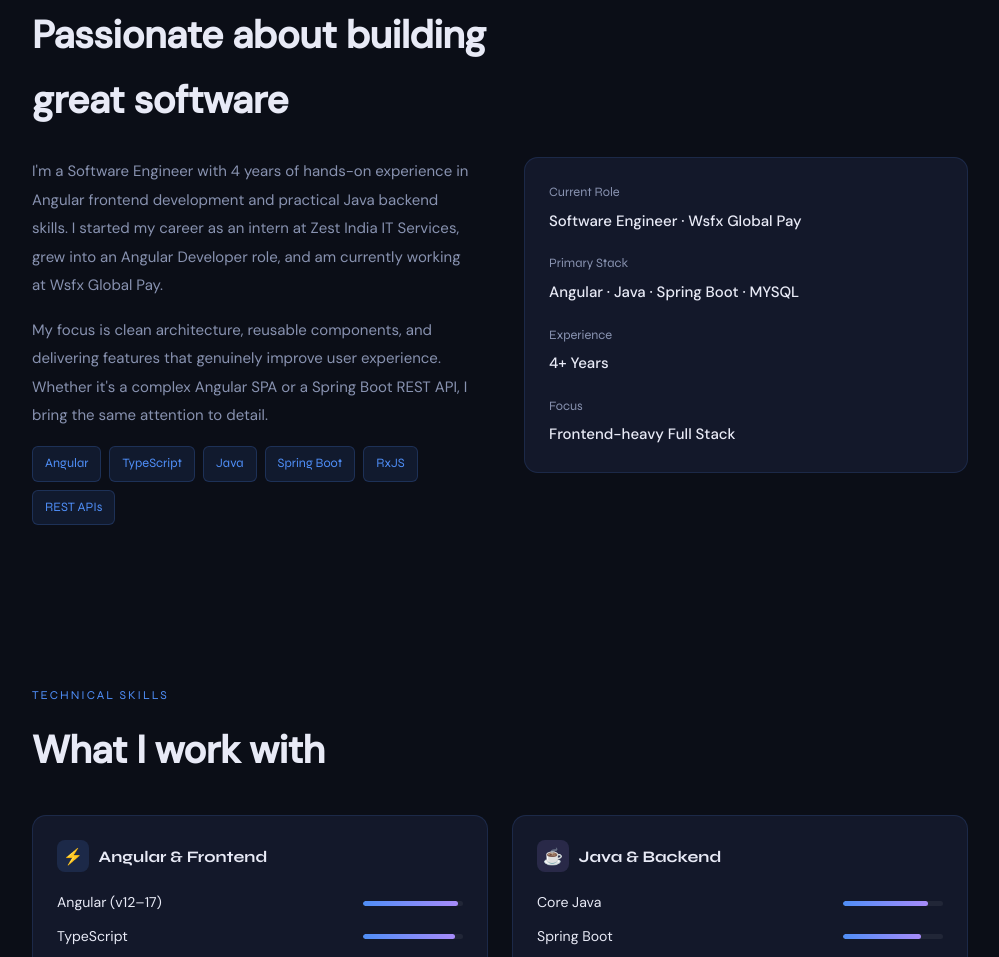
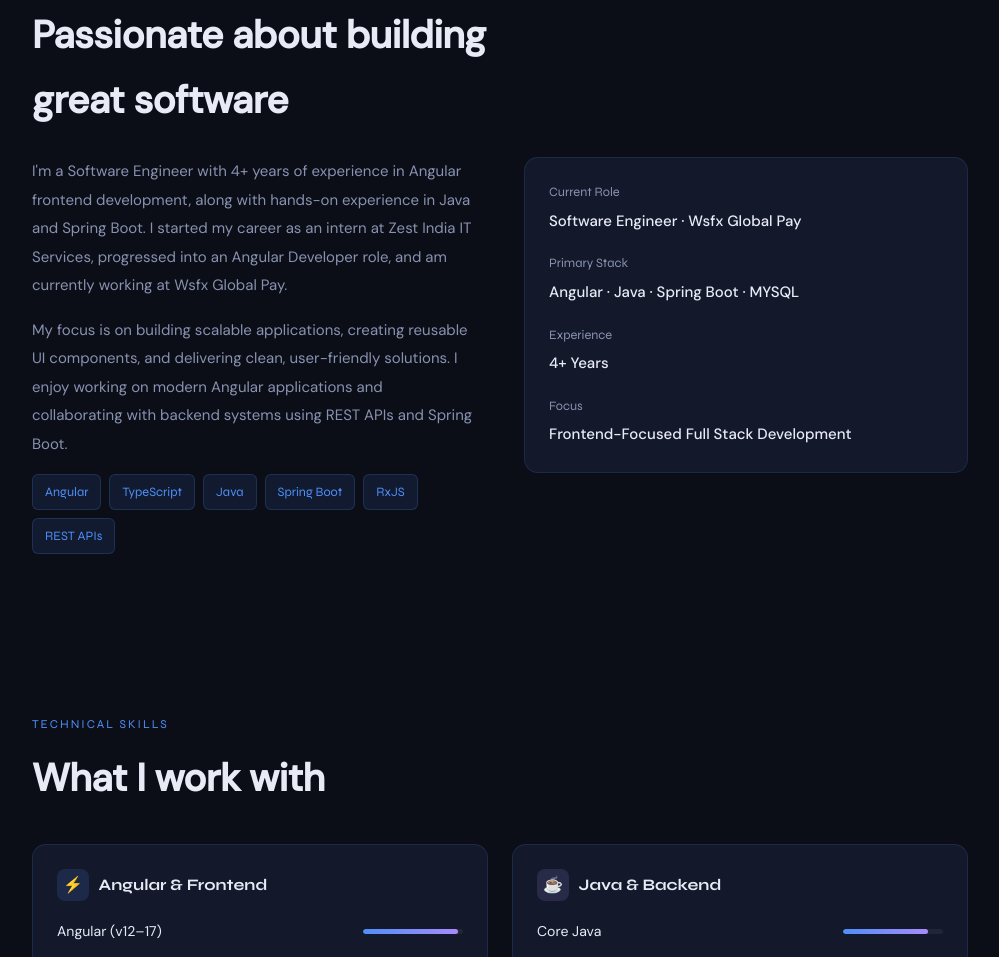
Before and after one commit to Ashwini-Yedave/ashwini-portfolio, a plain HTML site: page index.html in a window 1280 px wide. Shown: the part 957-1914 px from the top of the page, without its empty margins (140-1139 px from the left). Drawn offline with Linux system fonts and the light colour scheme.

Commit message:
Update index.html
Chnage about section

```diff
--- a/index.html
+++ b/index.html
@@ -193,8 +193,8 @@ footer{border-top:1px solid var(--border);text-align:center;padding:2rem;color:v
   <div class="section-title">Passionate about building<br/>great software</div>
   <div class="about-grid">
     <div class="about-text">
-      <p>I'm a Software Engineer with 4 years of hands-on experience in Angular frontend development and practical Java backend skills. I started my career as an intern at Zest India IT Services, grew into an Angular Developer role, and am currently working at Wsfx Global Pay.</p>
-      <p>My focus is clean architecture, reusable components, and delivering features that genuinely improve user experience. Whether it's a complex Angular SPA or a Spring Boot REST API, I bring the same attention to detail.</p>
+      <p> I'm a Software Engineer with 4+ years of experience in Angular frontend development, along with hands-on experience in Java and Spring Boot. I started my career as an intern at Zest India IT Services, progressed into an Angular Developer role, and am currently working at Wsfx Global Pay.</p>
+      <p>My focus is on building scalable applications, creating reusable UI components, and delivering clean, user-friendly solutions. I enjoy working on modern Angular applications and collaborating with backend systems using REST APIs and Spring Boot.</p>
       <div class="tag-row">
         <span class="tag">Angular</span>
         <span class="tag">TypeScript</span>
@@ -220,7 +220,7 @@ footer{border-top:1px solid var(--border);text-align:center;padding:2rem;color:v
         </div>
         <div>
           <div style="font-family:'Syne',sans-serif;font-size:0.8rem;color:var(--muted);margin-bottom:0.3rem">Focus</div>
-          <div style="font-weight:500">Frontend-heavy Full Stack</div>
+          <div style="font-weight:500">Frontend-Focused Full Stack Development</div>
         </div>
       </div>
     </div>
```
